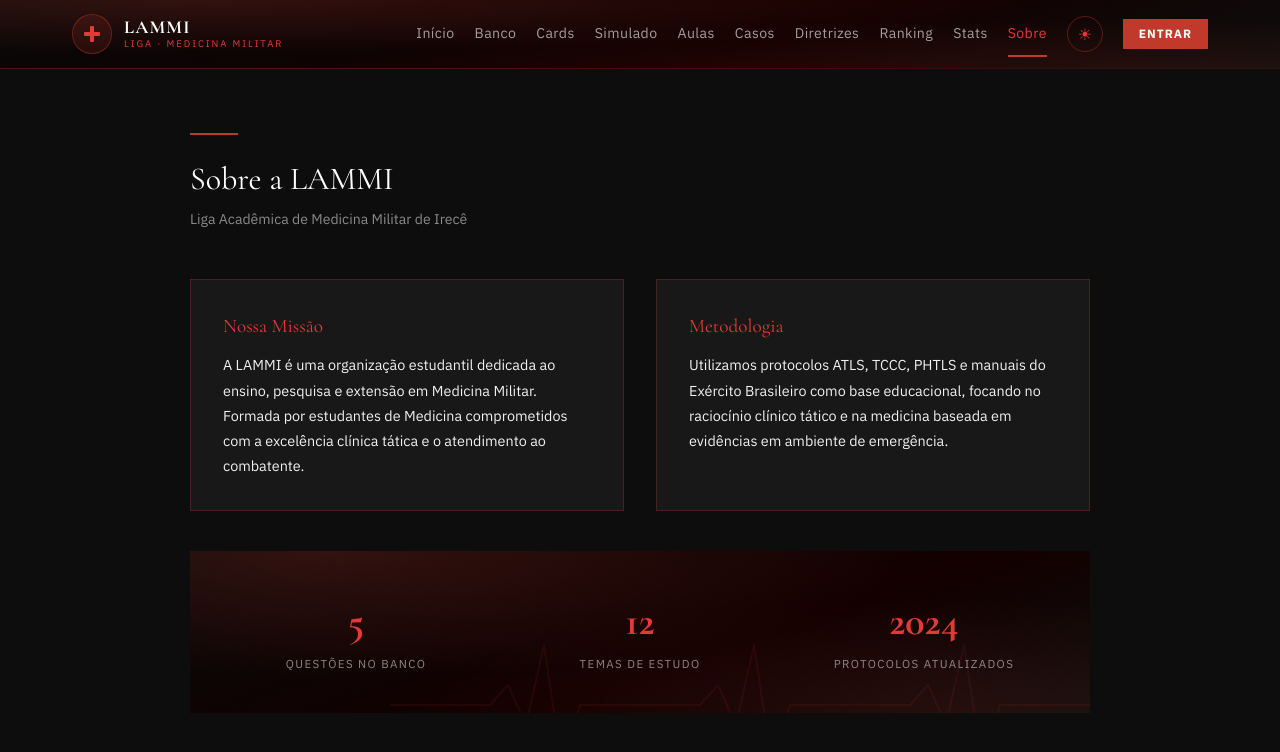
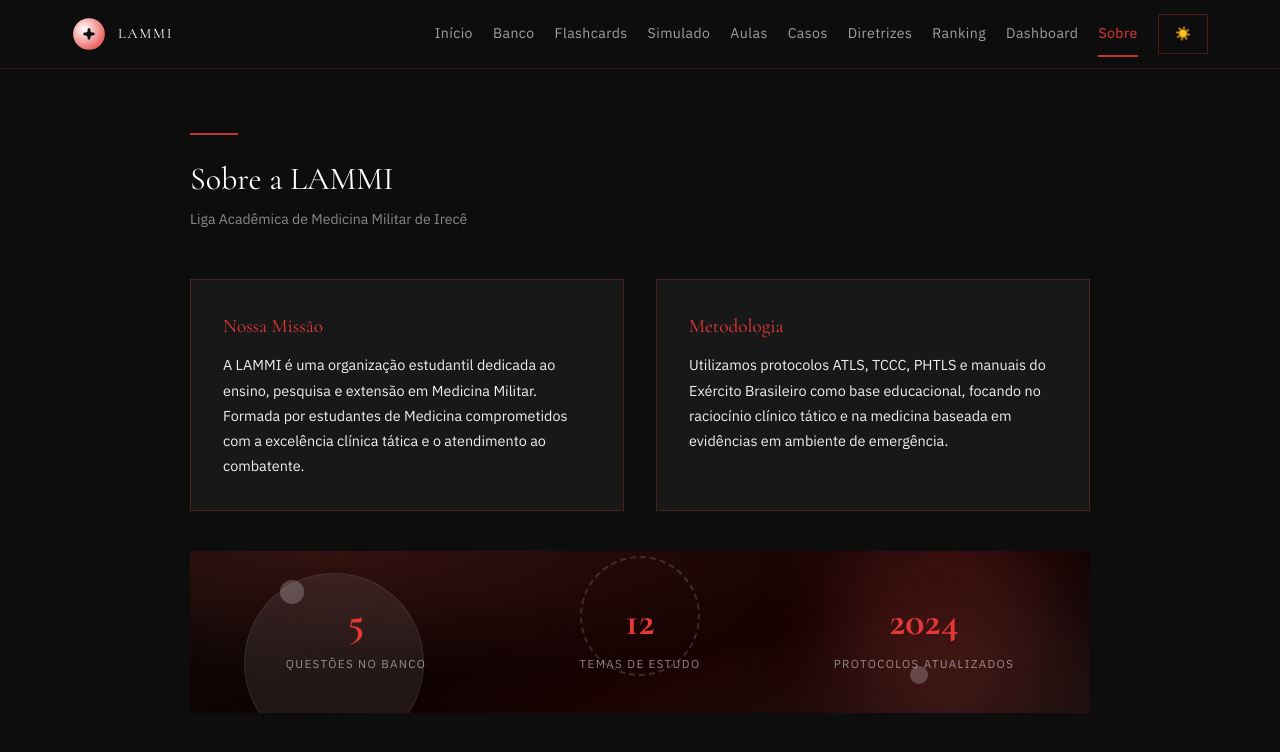
Before and after one commit to khalilcarvalho1/lammi-, a React (Vite) app: page /sobre in a window 1280 px wide. Shown: the top 752 px of the page. Built offline with nearby package versions, Linux system fonts and the light colour scheme.

Commit message:
bloco 2: dropdown usuario e reset progresso

```diff
--- a/src/components/layout/Navbar.tsx
+++ b/src/components/layout/Navbar.tsx
@@ -1,157 +1,202 @@
 import { useState } from 'react'
-import { useNavigate, useLocation } from 'react-router-dom'
-import { useAuthContext } from '@/contexts/AuthContext'
-import { useOfflineHandler } from '@/hooks/useOfflineHandler'
+import { useLocation, useNavigate } from 'react-router-dom'
 
-interface NavbarProps {
+type PageKey =
+  | 'home' | 'banco' | 'flashcards' | 'simulado' | 'aulas'
+  | 'casos' | 'diretrizes' | 'ranking' | 'dashboard' | 'sobre'
+
+type NavbarProps = {
   darkMode: boolean
-  setDarkMode: (fn: (d: boolean) => boolean) => void
+  setDarkMode: (value: boolean) => void
+  page?: PageKey
+  setPage?: (page: PageKey) => void
 }
 
-const NAV_ITEMS = [
-  { id: 'home',       path: '/',           label: 'Início'     },
-  { id: 'banco',      path: '/banco',      label: 'Banco'      },
-  { id: 'flashcards', path: '/flashcards', label: 'Cards'      },
-  { id: 'simulado',   path: '/simulado',   label: 'Simulado'   },
-  { id: 'aulas',      path: '/aulas',      label: 'Aulas'      },
-  { id: 'casos',      path: '/casos',      label: 'Casos'      },
-  { id: 'diretrizes', path: '/diretrizes', label: 'Diretrizes' },
-  { id: 'ranking',    path: '/ranking',    label: 'Ranking'    },
-  { id: 'dashboard',  path: '/dashboard',  label: 'Stats'      },
-  { id: 'sobre',      path: '/sobre',      label: 'Sobre'      },
+const NAV_ITEMS: Array<{ label: string; path: string; page: PageKey }> = [
+  { label: 'Início', path: '/', page: 'home' },
+  { label: 'Banco', path: '/banco', page: 'banco' },
+  { label: 'Flashcards', path: '/flashcards', page: 'flashcards' },
+  { label: 'Simulado', path: '/simulado', page: 'simulado' },
+  { label: 'Aulas', path: '/aulas', page: 'aulas' },
+  { label: 'Casos', path: '/casos', page: 'casos' },
+  { label: 'Diretrizes', path: '/diretrizes', page: 'diretrizes' },
+  { label: 'Ranking', path: '/ranking', page: 'ranking' },
+  { label: 'Dashboard', path: '/dashboard', page: 'dashboard' },
+  { label: 'Sobre', path: '/sobre', page: 'sobre' },
 ]
 
+function isPathActive(pathname: string, itemPath: string) {
+  return pathname === itemPath || (itemPath !== '/' && pathname.startsWith(itemPath))
+}
 
-export function Navbar({ darkMode, setDarkMode }: NavbarProps) {
-  const [menuOpen, setMenuOpen] = useState(false)
-  const { user, profile, signOut, isAdmin } = useAuthContext()
-  const { isOnline } = useOfflineHandler()
-  const navigate  = useNavigate()
-  const location  = useLocation()
+export function Navbar({ darkMode, setDarkMode, page, setPage }: NavbarProps) {
+  const [drawerOpen, setDrawerOpen] = useState(false)
+  const location = useLocation()
+  const navigate = useNavigate()
+  const currentPath = location.pathname
 
-  const go = (path: string) => { navigate(path); setMenuOpen(false) }
-  const isActive = (path: string) =>
-    path === '/' ? location.pathname === '/' : location.pathname.startsWith(path)
+  const handleNavigation = (itemPath: string, itemPage: PageKey) => {
+    setDrawerOpen(false)
+    if (setPage) {
+      setPage(itemPage)
+    }
+    navigate(itemPath)
+  }
 
   return (
-    <header className="nav bg-mil">
+    <nav className="nav">
       <div className="nav-inner">
-        {/* Brand */}
-        <button onClick={() => go('/')} className="nav-brand">
-          <LogoIcon size={40} />
-          <div style={{ textAlign: 'left' }}>
-            <div style={{ fontFamily: 'var(--font-d)', fontSize: '1.15rem', color: 'white', fontWeight: 700, letterSpacing: '.06em', lineHeight: 1.1 }}>LAMMI</div>
-            <div style={{ fontSize: '.6rem', textTransform: 'uppercase', letterSpacing: '.2em', color: '#E53935' }}>Liga · Medicina Militar</div>
-          </div>
+        <button type="button" className="nav-brand" onClick={() => handleNavigation('/', 'home')}>
+          <LogoIcon size={34} />
+          <span style={{ color: 'white', fontFamily: 'var(--font-d)', fontSize: '.9rem', letterSpacing: '.12em' }}>LAMMI</span>
         </button>
 
-        {/* Desktop nav */}
-        <nav className="nav-desktop">
-          {NAV_ITEMS.map(item => (
+        <div className="nav-desktop">
+          {NAV_ITEMS.map((item) => {
+            const active = page ? item.page === page : isPathActive(currentPath, item.path)
+            return (
               <button
-              key={item.path}
-              className={`nav-link ${isActive(item.path) ? 'active' : ''}`}
-              onClick={() => go(item.path)}
+                key={item.page}
+                type="button"
+                className={`nav-link${active ? ' active' : ''}`}
+                onClick={() => handleNavigation(item.path, item.page)}
               >
                 {item.label}
               </button>
-          ))}
-          {isAdmin && (
+            )
+          })}
+
           <button
-              className={`nav-link ${isActive('/admin') ? 'active' : ''}`}
-              onClick={() => go('/admin')}
-              style={{ color: '#E53935' }}
+            type="button"
+            className="btn-ghost"
+            onClick={() => setDarkMode(!darkMode)}
+            style={{ padding: '.55rem 1rem' }}
+            aria-label="Alternar tema"
           >
-              Admin
-            </button>
-          )}
-        </nav>
-
-        {/* Offline badge */}
-        {!isOnline && (
-          <span style={{ fontSize: '.7rem', background: '#b23b3b', color: '#fff', padding: '2px 8px', fontWeight: 600 }}>OFFLINE</span>
-        )}
-
-        {/* Dark mode toggle */}
-        <button
-          onClick={() => setDarkMode(d => !d)}
-          title={darkMode ? 'Modo claro' : 'Modo escuro'}
-          style={{ background: 'transparent', border: '1px solid rgba(192,57,43,.4)', color: '#E53935', width: 36, height: 36, borderRadius: '50%', cursor: 'pointer', fontSize: '1rem', display: 'flex', alignItems: 'center', justifyContent: 'center', transition: 'all .2s', flexShrink: 0 }}
-        >
-          {darkMode ? '☀' : '🌙'}
-        </button>
-
-        {/* Auth button */}
-        {user ? (
-          <div style={{ display: 'flex', alignItems: 'center', gap: '.5rem' }}>
-            <span style={{ fontSize: '.8rem', color: 'var(--text-muted)' }}>{typeof profile?.display_name === 'string' ? profile.display_name.split(' ')[0] : ''}</span>
-            <button className="btn-ghost" style={{ fontSize: '.75rem', padding: '.35rem .7rem' }} onClick={() => signOut()}>Sair</button>
-          </div>
-        ) : (
-          <button className="btn-red" style={{ padding: '.4rem 1rem', fontSize: '.75rem' }} onClick={() => go('/login')}>
-            Entrar
-          </button>
-        )}
-
-        {/* Burger */}
-        <button className="nav-burger" onClick={() => setMenuOpen(o => !o)} aria-label="Menu">
-          <span style={{ transform: menuOpen ? 'rotate(45deg) translate(5px,5px)' : 'none' }} />
-          <span style={{ opacity: menuOpen ? 0 : 1 }} />
-          <span style={{ transform: menuOpen ? 'rotate(-45deg) translate(6px,-6px)' : 'none' }} />
+            {darkMode ? '☀️' : '🌙'}
           </button>
         </div>
 
-      {/* Mobile drawer */}
-      {menuOpen && (
-        <nav className="nav-mobile-drawer" style={{ display: 'flex' }}>
-          {NAV_ITEMS.map(item => (
         <button
-              key={item.path}
-              className={`nav-link-mobile ${isActive(item.path) ? 'active' : ''}`}
-              onClick={() => go(item.path)}
+          type="button"
+          className="nav-burger"
+          aria-label={drawerOpen ? 'Fechar menu' : 'Abrir menu'}
+          onClick={() => setDrawerOpen((prev) => !prev)}
+        >
+          <span style={{ transform: drawerOpen ? 'rotate(45deg) translate(5px, 5px)' : undefined }} />
+          <span style={{ opacity: drawerOpen ? 0 : 1 }} />
+          <span style={{ transform: drawerOpen ? 'rotate(-45deg) translate(5px, -5px)' : undefined }} />
+        </button>
+      </div>
+
+      {drawerOpen && (
+        <div className="nav-mobile-drawer">
+          {NAV_ITEMS.map((item) => {
+            const active = page ? item.page === page : isPathActive(currentPath, item.path)
+            return (
+              <button
+                key={item.page}
+                type="button"
+                className={`nav-link-mobile${active ? ' active' : ''}`}
+                onClick={() => handleNavigation(item.path, item.page)}
               >
                 {item.label}
               </button>
-          ))}
-          {isAdmin && (
+            )
+          })}
           <button
-              className={`nav-link-mobile ${isActive('/admin') ? 'active' : ''}`}
-              onClick={() => go('/admin')}
-              style={{ color: '#E53935' }}
+            type="button"
+            className="nav-link-mobile"
+            onClick={() => {
+              setDarkMode(!darkMode)
+              setDrawerOpen(false)
+            }}
           >
-              Admin
+            {darkMode ? '☀️ Modo claro' : '🌙 Modo escuro'}
           </button>
+        </div>
       )}
-          <div style={{ height: 1, background: 'rgba(192,57,43,.2)', margin: '.5rem 0' }} />
-          {user
-            ? <button className="nav-link-mobile" onClick={() => { signOut(); setMenuOpen(false) }}>Sair</button>
-            : <button className="nav-link-mobile" onClick={() => go('/login')}>Entrar</button>
-          }
-          <button className="nav-link-mobile" onClick={() => setDarkMode(d => !d)}>
-            {darkMode ? '☀ Modo claro' : '🌙 Modo escuro'}
-          </button>
     </nav>
-      )}
-    </header>
   )
 }
 
-export function LogoIcon({ size = 44 }: { size?: number }) {
+export function LogoIcon({ size = 40 }: { size?: number }) {
   return (
-    <div style={{ width: size, height: size, borderRadius: '50%', background: 'rgba(192,57,43,.15)', border: '1px solid rgba(192,57,43,.4)', display: 'flex', alignItems: 'center', justifyContent: 'center', flexShrink: 0 }}>
-      <svg width={size * 0.5} height={size * 0.5} viewBox="0 0 20 20" fill="none">
-        <rect x="8" y="2" width="4" height="16" rx="1" fill="#E53935" />
-        <rect x="2" y="8" width="16" height="4" rx="1" fill="#E53935" />
+    <svg width={size} height={size} viewBox="0 0 120 120" role="img" aria-label="Logo LAMMI">
+      <defs>
+        <radialGradient id="logoGradient" cx="35%" cy="35%" r="85%">
+          <stop offset="0%" stopColor="#fff" />
+          <stop offset="100%" stopColor="#E53935" />
+        </radialGradient>
+      </defs>
+      <circle cx="60" cy="60" r="56" fill="url(#logoGradient)" />
+      <path d="M45 60h30M60 45v30" stroke="#081018" strokeWidth="10" strokeLinecap="round" />
+      <circle cx="60" cy="60" r="10" fill="#081018" />
     </svg>
-    </div>
   )
 }
 
 export function MilDecor() {
   return (
-    <svg className="ecg-decor" width="700" height="180" viewBox="0 0 700 180">
-      <path d="M0 90 L100 90 L118 70 L136 110 L154 30 L172 150 L190 90 L310 90 L328 70 L346 110 L364 30 L382 150 L400 90 L520 90 L538 70 L556 110 L574 30 L592 150 L610 90 L700 90"
-        fill="none" stroke="#C0392B" strokeWidth="2" strokeLinejoin="round" strokeLinecap="round" />
-    </svg>
+    <>
+      <div
+        style={{
+          position: 'absolute',
+          top: '-50px',
+          right: '4%',
+          width: 220,
+          height: 220,
+          borderRadius: '50%',
+          background: 'rgba(229,83,81,.18)',
+          filter: 'blur(40px)',
+        }}
+      />
+      <div
+        style={{
+          position: 'absolute',
+          bottom: '-40px',
+          left: '6%',
+          width: 180,
+          height: 180,
+          borderRadius: '50%',
+          background: 'rgba(255,255,255,.08)',
+          border: '1px solid rgba(255,255,255,.08)',
+        }}
+      />
+      <div
+        style={{
+          position: 'absolute',
+          top: '40%',
+          left: '50%',
+          width: 120,
+          height: 120,
+          borderRadius: '50%',
+          border: '2px dashed rgba(255,255,255,.15)',
+          transform: 'translate(-50%, -50%)',
+        }}
+      />
+      <div
+        style={{
+          position: 'absolute',
+          top: '18%',
+          left: '10%',
+          width: 24,
+          height: 24,
+          borderRadius: '50%',
+          background: 'rgba(255,255,255,.22)',
+        }}
+      />
+      <div
+        style={{
+          position: 'absolute',
+          bottom: '18%',
+          right: '18%',
+          width: 18,
+          height: 18,
+          borderRadius: '50%',
+          background: 'rgba(255,255,255,.22)',
+        }}
+      />
+    </>
   )
 }
```
Lines whose indentation alone changed are shown as unchanged.
